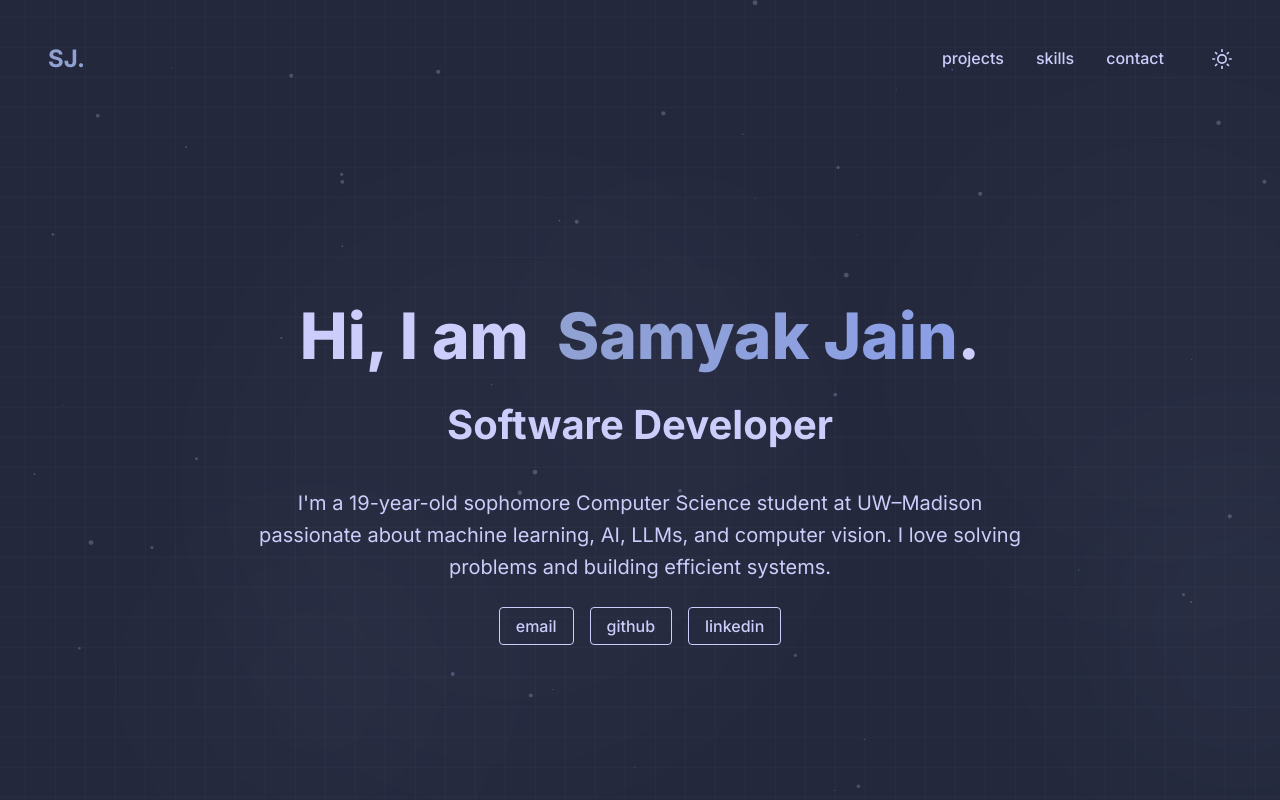
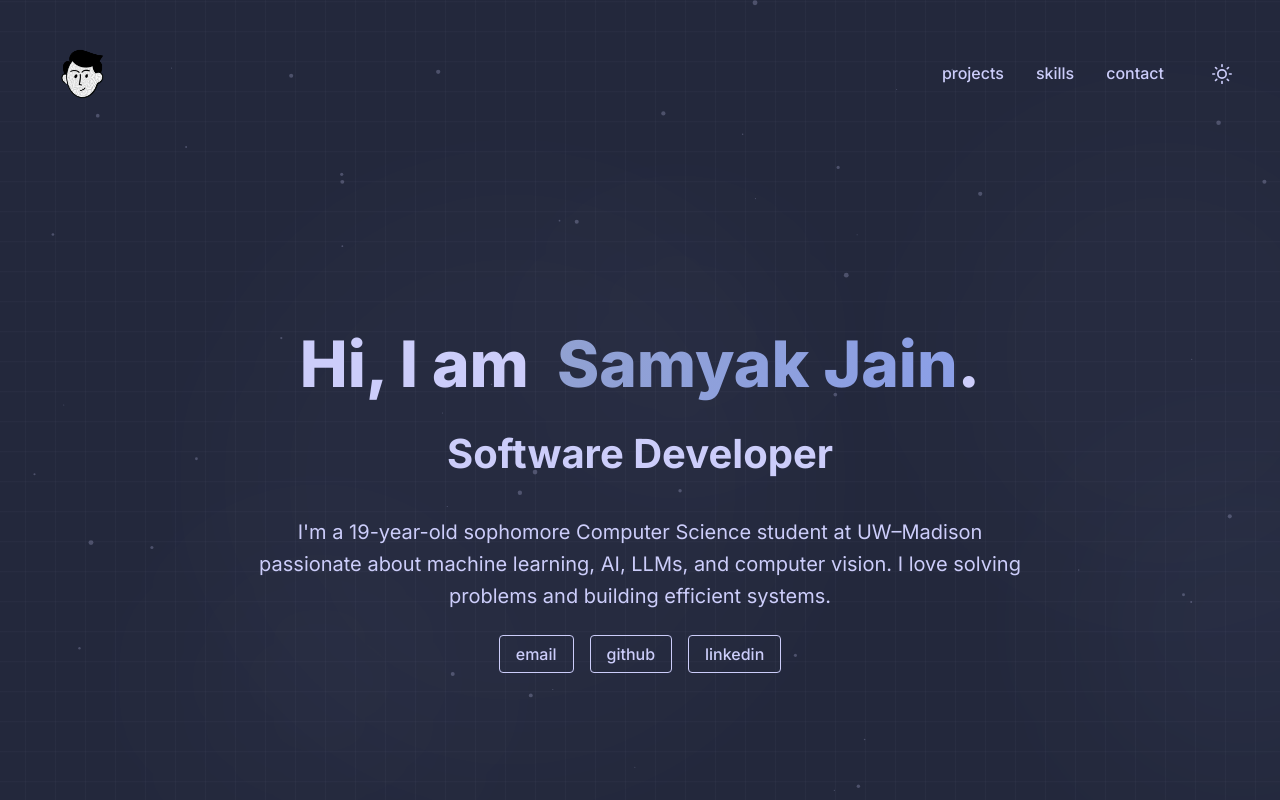
Before and after one commit to samyakjain-1/samyak1.me, a React (Vite) app: page / in a window 1280 px wide. Shown: the top 800 px of the page. Built offline with nearby package versions, Linux system fonts and the light colour scheme.

Commit message:
portrait added

```diff
--- a/src/App.tsx
+++ b/src/App.tsx
@@ -96,28 +96,32 @@ const Nav = styled.nav`
 `;
 
 const Logo = styled(motion.a)`
-  font-size: 1.5rem;
-  font-weight: 700;
+  display: flex;
+  align-items: center;
+  justify-content: center;
   margin: 0;
-  color: #91a1d1;
   text-decoration: none;
   position: relative;
   z-index: 20;
-  padding: 0.5rem;
+  padding: 0.1rem;
+  border-radius: 50%;
+  transition: all 0.3s ease;
 
-  &::after {
-    content: '';
-    position: absolute;
-    width: 0;
-    height: 2px;
-    bottom: 0.3rem;
-    left: 0.5rem;
-    background-color: #91a1d1;
-    transition: width 0.3s ease;
+  &:hover {
+    background-color: rgba(145, 161, 209, 0.1);
   }
+`;
 
-  &:hover::after {
-    width: calc(100% - 1rem);
+const ProfileImage = styled(motion.img)`
+  width: 80px;
+  height: 80px;
+  border-radius: 50%;
+  object-fit: cover;
+  transition: all 0.3s ease;
+  border: 2px solid transparent;
+
+  &:hover {
+    transform: scale(1.05);
   }
 `;
 
@@ -610,7 +614,13 @@ function AppContent() {
             animate={{ opacity: 1, y: 0 }}
             transition={{ duration: 0.5 }}
           >
-            SJ.
+            <ProfileImage
+              src="/profile.png"
+              alt="Samyak Jain Profile"
+              initial={{ opacity: 0, scale: 0.5 }}
+              animate={{ opacity: 1, scale: 1 }}
+              transition={{ duration: 0.5 }}
+            />
           </Logo>
           <MenuButton
             theme={theme}
```
Also changed, not shown: profile/my-notion-face-transparent (1).png (added), public/profile.png (added).
